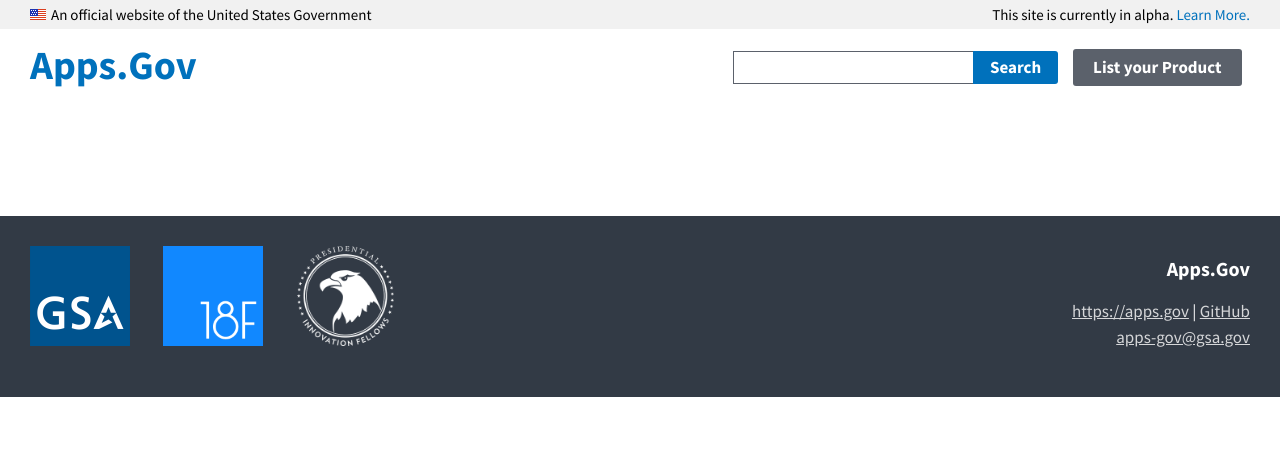
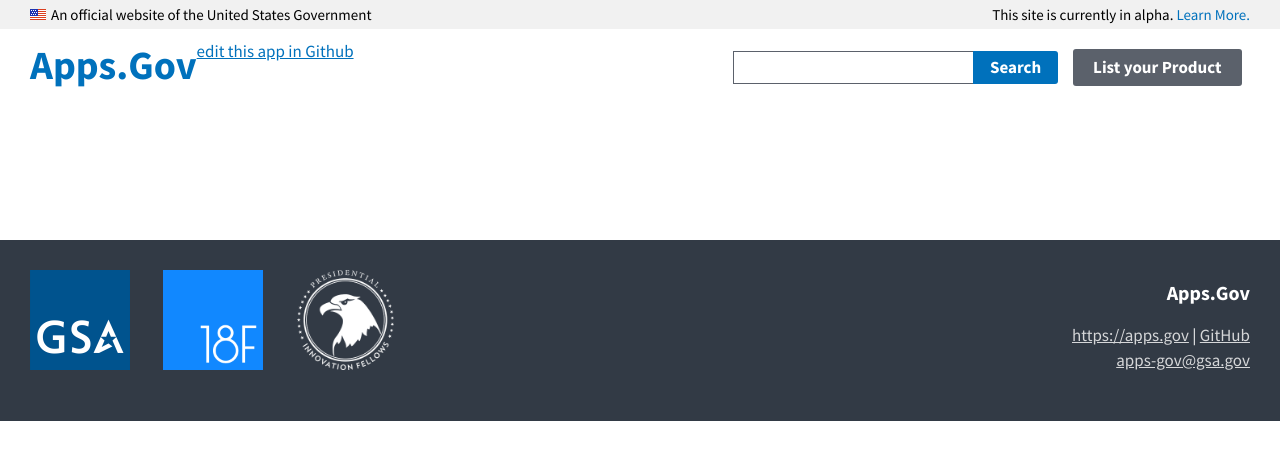
Before and after one commit to presidential-innovation-fellows/apps-gov, a Jekyll site: the page built from slack.html, in a window 1280 px wide. Shown: the top 460 px of the page. Built offline with Jekyll 4.4.1, drawn with Linux system fonts in a browser that asks for light colours.

Commit message:
moved edit link to top of page for importance

```diff
--- a/_sass/modules/_header.scss
+++ b/_sass/modules/_header.scss
@@ -15,6 +15,9 @@
     display:inline;
     float:left;
     font-family:$font-sans;
+  }
+  p{
+    display:inline;
   }
 
   .usa-button-gray,
--- a/slack.html
+++ b/slack.html
@@ -6,6 +6,7 @@ permalink: products/Slack/
 
 <div class="usa-hero-navbar">
   <h1><a href="{{ site.url }}">Apps.Gov</a></h1>
+  <p><a href="https://github.com/presidential-innovation-fellows/apps-gov" target="blank">edit this app in Github</a></p>
   <ul>
     <li>
       <form class="usa-search">
```
Also changed, not shown: other parts of slack.html (+0 -1 lines).
